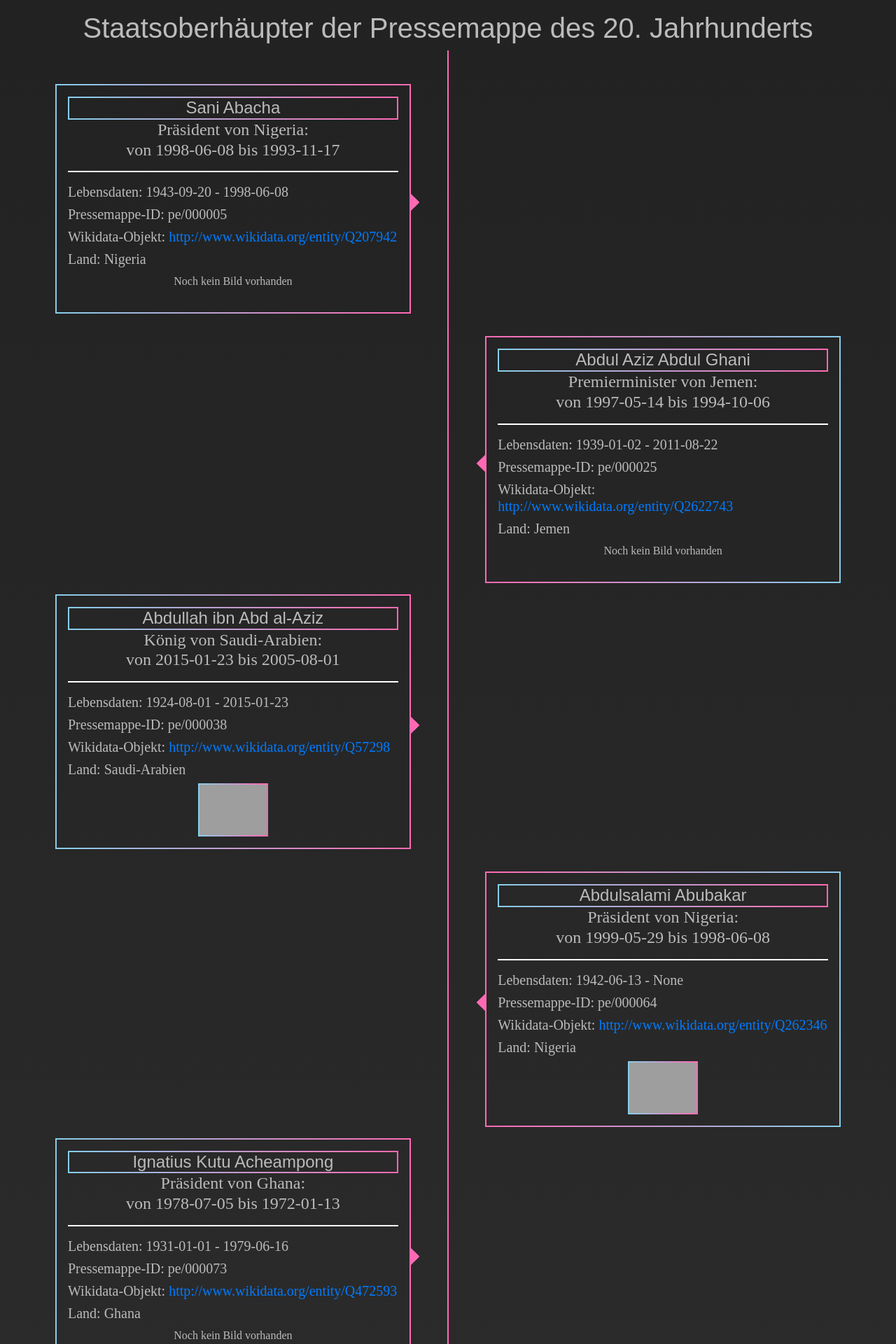
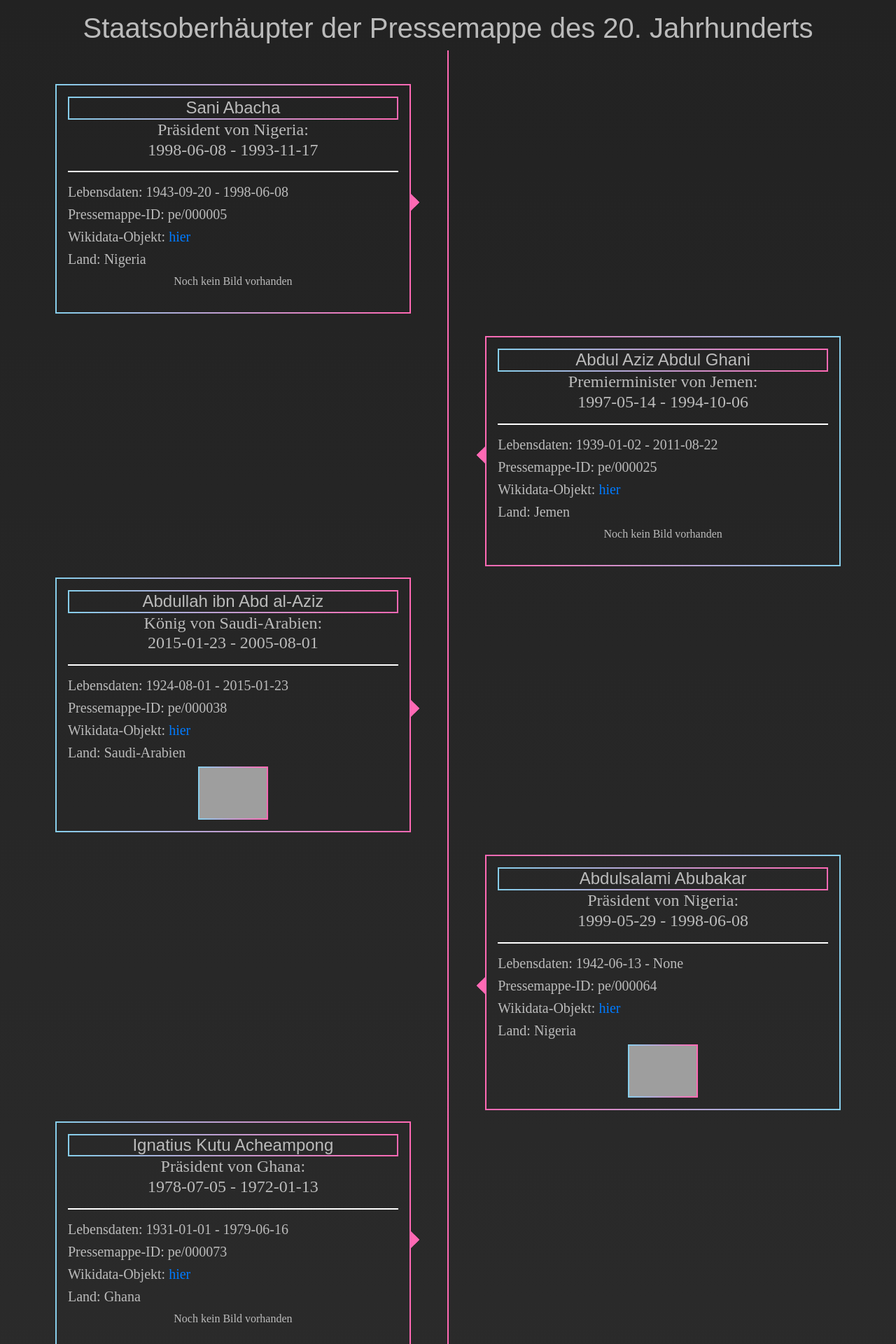
Before and after one commit to julstan/projectPressemappe20, a Django app: template Pressemappe/timeline/templates/timeline/timeline.html in a window 1280 px wide. Shown: the top 1920 px of the page at 70% size. Run offline with Django 3.2, Linux system fonts and the light colour scheme; the template is opened without the code that fills it: values that come from a table or form of the project are taken from there, others are empty; data comes from the database, SQL or seed files in the repository; some libraries are stand-ins or nearby versions; grey boxes are pictures that could not be loaded.

Commit message:
timeline.html aktualisiert

```diff
--- a/Pressemappe/timeline/templates/timeline/timeline.html
+++ b/Pressemappe/timeline/templates/timeline/timeline.html
@@ -10,11 +10,11 @@
     {% for person in personen %}
      <div class="timeline__item">
          <h3 class="timeline__title">{{person.name}}</h3>
-         <h4 class="center">{{person.position_held}}: <br> von {{person.position_held_enddate}} bis {{person.position_held_startdate}}</h4>
+         <h4 class="center">{{person.position_held}}: <br>{{person.position_held_enddate}} - {{person.position_held_startdate}}</h4>
          <hr>
          <h5>Lebensdaten: {{person.birthday}} - {{person.deathday}} </h5>
          <h5>Pressemappe-ID: {{person.pm20id}}</h5>
-         <h5>Wikidata-Objekt: <a href={{person.wikidata_object}}>{{person.wikidata_object}}</a></h5>
+         <h5>Wikidata-Objekt: <a href={{person.wikidata_object}}>hier</a></h5>
          <h5>Land: {{person.country}}</h5>
          <div class="center">
          {% if person.picture != None %}
```
